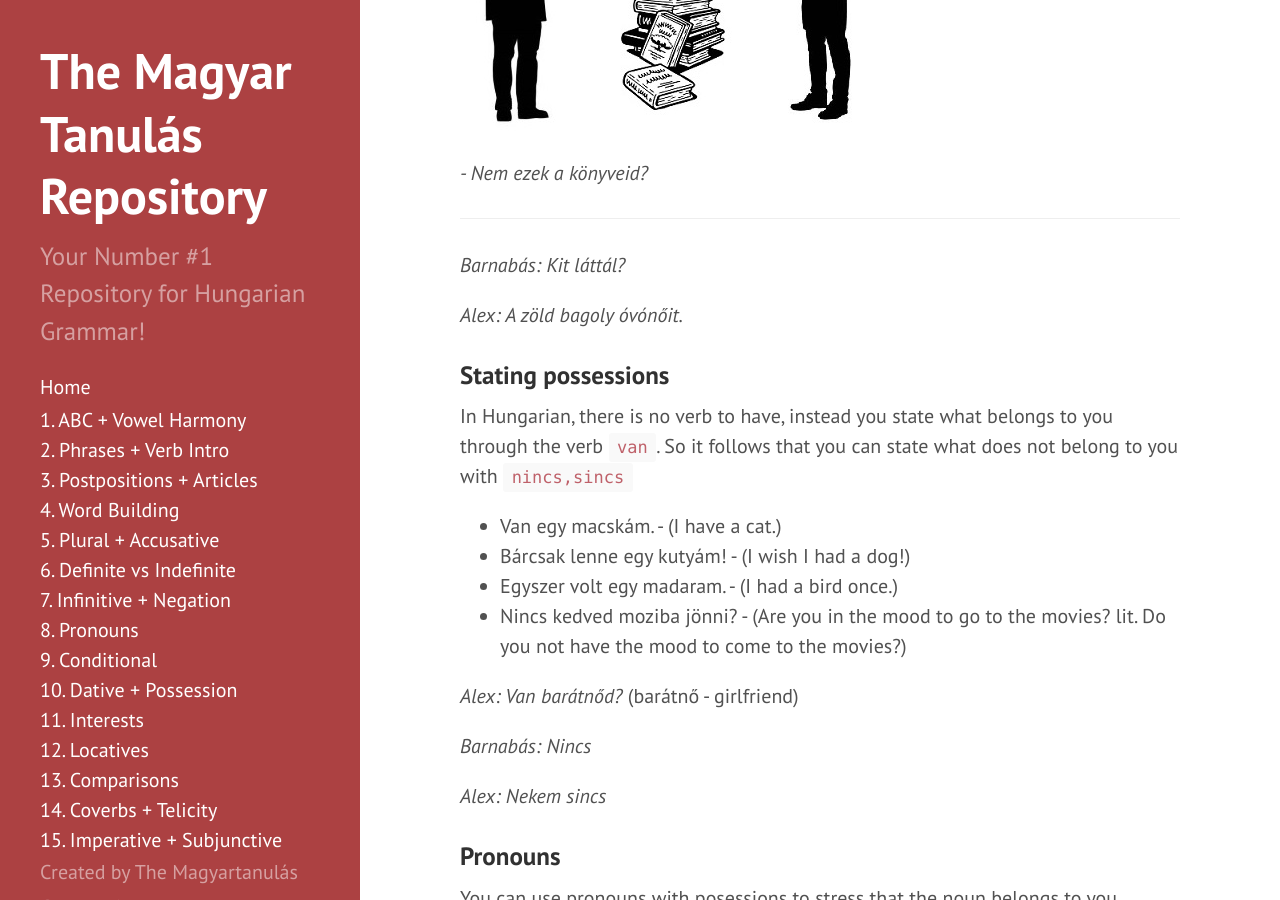
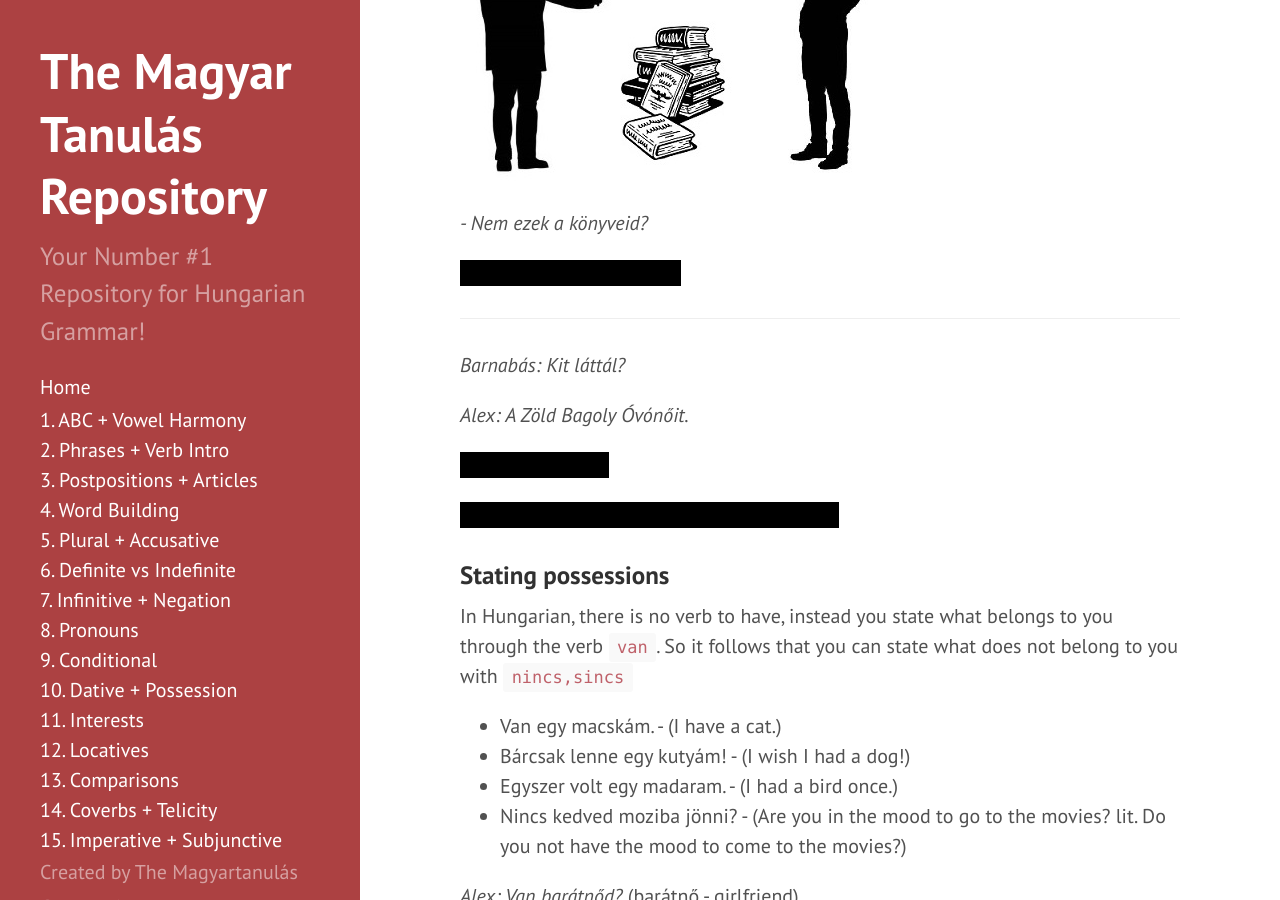
Before and after one commit to Magyartanulas/magyartanulas.github.io, a Jekyll site: the page built from dative_possession.md, in a window 1280 px wide and 900 px high, scrolled down 3816 px. Built offline with Jekyll 4.4.1, drawn with Linux system fonts in a browser that asks for light colours; Markdown is read by kramdown in place of the engine named in the settings; some of the changed text lies outside the part shown.

Commit message:
Update dative_possession.md

```diff
--- a/dative_possession.md
+++ b/dative_possession.md
@@ -32,6 +32,8 @@ Similar to how `azt,ezt` is the accusative of that and this, `annak, ennek` is t
 ![A Duna](https://magyartanulas.github.io/public/duna.JPG)
 
 *Ezt a folyót Dunának hívnak.*
+
+<span class="spoiler">They call this river the Duna.</span>
 
 Just like with the accusative case, pronouns change if they are in the dative case.
 
@@ -102,10 +104,16 @@ The dative case can be added to the possessor to emphasise who the owner is/stre
 
 *- Nem ezek a könyveid?*
 
+<span class="spoiler">Are these not your books?</span>
+
 ---
 *Barnabás: Kit láttál?*
 
-*Alex: A zöld bagoly óvónőit.*
+*Alex: A Zöld Bagoly Óvónőit.*
+
+<span class="spoiler">Who did you see?</span>
+
+<span class="spoiler">The Kindergarten Teachers of the Green Owl</span>
 
 ### Stating possessions
 
```
